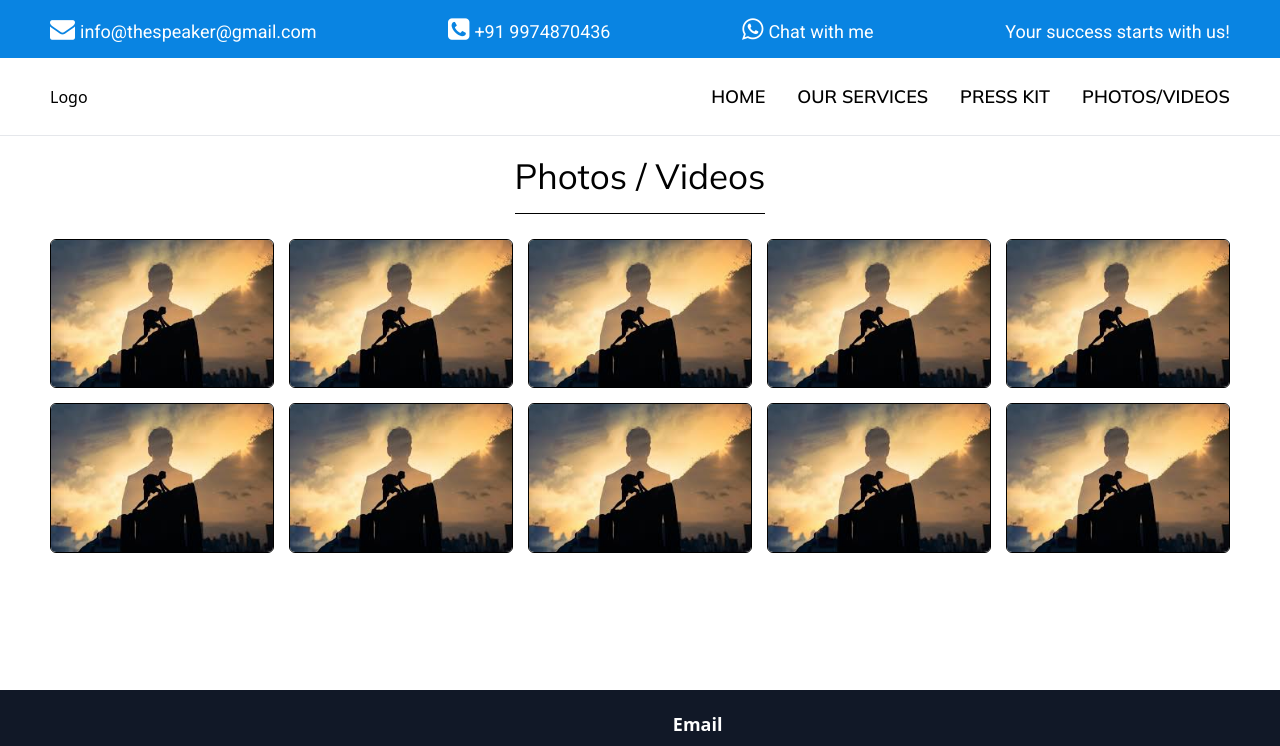
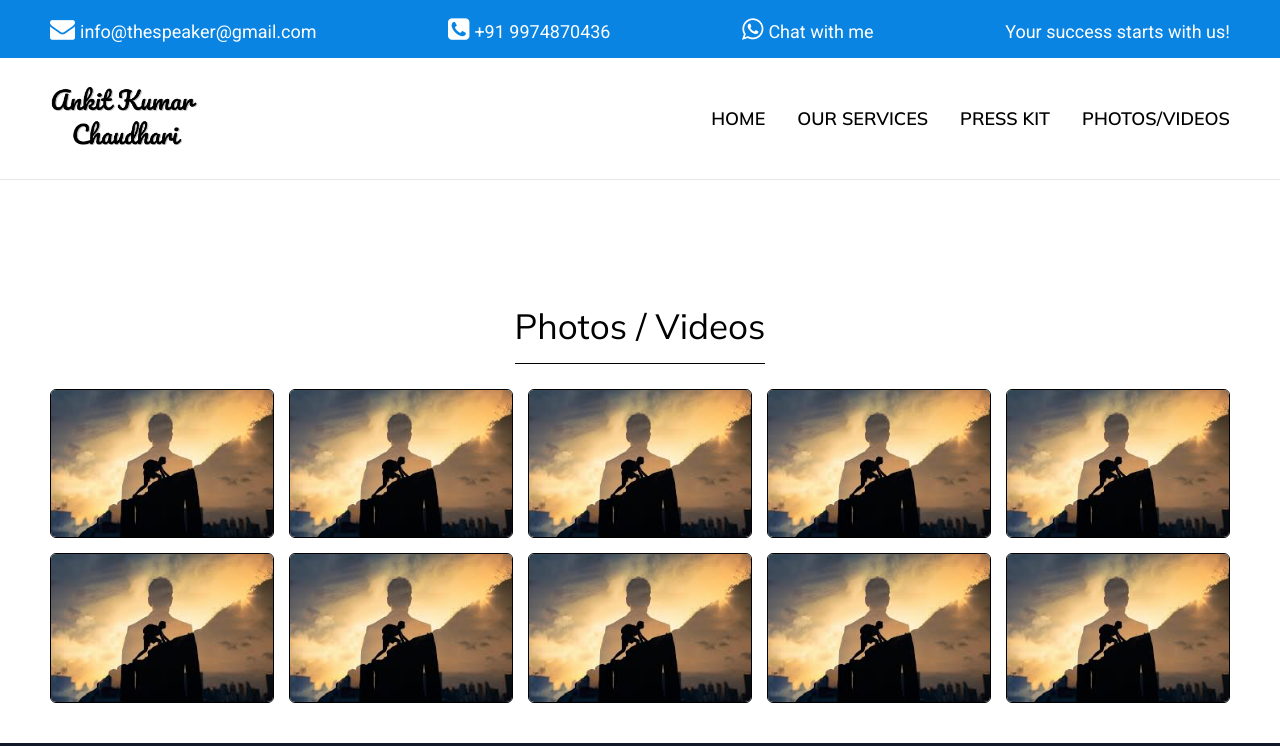
Before and after one commit to manthan3319/akc-MutulFundsExpert, a React (Create React App) app: page /photos-videos in a window 1280 px wide. Shown: the top 746 px of the page. Built offline with nearby package versions, Linux system fonts and the light colour scheme; a web font is replaced by a local one.

Commit message:
logo add

```diff
--- a/src/components/InviteAsSpeaker/InviteAsSpeaker.jsx
+++ b/src/components/InviteAsSpeaker/InviteAsSpeaker.jsx
@@ -7,7 +7,7 @@ const InviteAsSpeaker = () => {
     return (
         <>
             <Speaker_Navbar />
-            <div className='lg:max-w-[1900px] lg:px-[50px] m-auto px-[20px] scroll_section lg:pt-[150px] md:pt-[250px] sm:pt-[190px] pt-[180px]'>
+            <div className='lg:max-w-[1900px] lg:px-[50px] m-auto px-[20px] scroll_section lg:pt-[190px] md:pt-[300px] sm:pt-[190px] pt-[180px]'>
                 <div>
                     <Title text="Become a Part of Mutual Funds Expert!" />
                 </div>
--- a/src/components/PhotosVideos/PhotosVideos.jsx
+++ b/src/components/PhotosVideos/PhotosVideos.jsx
@@ -22,7 +22,7 @@ const PhotosVideos = () => {
     return (
         <>
             <Speaker_Navbar />
-            <div className='lg:max-w-[1900px] lg:px-[50px] m-auto px-[20px] scroll_section lg:pt-[150px] md:pt-[250px] sm:pt-[190px] pt-[180px]'>
+            <div className='lg:max-w-[1900px] lg:px-[50px] m-auto px-[20px] scroll_section md:pt-[300px] md:pt-[300px] sm:pt-[190px] pt-[180px]'>
                 <div className='text-center'>
                     <Title text="Photos / Videos" />
                 </div>
--- a/src/components/Presskit/Presskit.jsx
+++ b/src/components/Presskit/Presskit.jsx
@@ -7,7 +7,7 @@ const Presskit = () => {
     return (
         <>
             <Speaker_Navbar />
-            <div className='lg:max-w-[1900px] lg:px-[50px] m-auto px-[20px] scroll_section lg:pt-[150px] md:pt-[250px] sm:pt-[190px] pt-[180px]'>
+            <div className='lg:max-w-[1900px] lg:px-[50px] m-auto px-[20px] scroll_section md:pt-[300px] md:pt-[300px] sm:pt-[190px] pt-[180px]'>
                 <div className='text-center'>
                     <Title text="Mutual Funds Press Kit" />
                 </div>
--- a/src/components/Speaker_Navbar/Speaker_Navbar.jsx
+++ b/src/components/Speaker_Navbar/Speaker_Navbar.jsx
@@ -2,6 +2,7 @@ import React from 'react';
 import { Link } from 'react-router-dom';
 import Drawer from 'react-modern-drawer'
 import 'react-modern-drawer/dist/index.css'
+import { logo } from '../images/Images';
 
 const menuItems = [
     { name: 'HOME', path: '/' },
@@ -23,7 +24,7 @@ const Speaker_Navbar = () => {
                     <div className='flex justify-between items-center'>
                         <div>
                             <Link to="/">
-                                <h1>Logo</h1>
+                                <img src={logo} className='w-[150px]' alt='logo' />
                             </Link>
                         </div>
                         <div>
@@ -42,7 +43,7 @@ const Speaker_Navbar = () => {
             <div className='md:hidden block sticky sm:top-[163px] top-[140px] bg-white p-[15px] border-b-[1px] border-black'>
                 <div className='flex justify-between items-center  '>
                     <div>
-                        <Link to="/">Logo</Link>
+                        <Link to="/"> <img src={logo} className='w-[150px]' alt='logo' /></Link>
                     </div>
                     <div>
                         <button onClick={toggleDrawer} className='text-[25px]'><i class="fa fa-bars" aria-hidden="true"></i></button>
--- a/src/components/Writer/Writer.jsx
+++ b/src/components/Writer/Writer.jsx
@@ -51,7 +51,7 @@ const MutualFunds = () => {
     return (
         <div>
             <Speaker_Navbar />
-            <div className='lg:max-w-[1900px] lg:px-[50px] m-auto px-[20px] lg:pt-[150px] md:pt-[250px] sm:pt-[190px] pt-[180px] scroll_section'>
+            <div className='lg:max-w-[1900px] lg:px-[50px] m-auto px-[20px] md:pt-[300px] md:pt-[300px] sm:pt-[190px] pt-[180px] scroll_section'>
                 <div className='flex sm:flex-row flex-col'>
                     <div className='sm:w-[30%] w-[100%]'>
                         <h1 className='text-2xl font-bold mb-4'>Our Services</h1>
--- a/src/components/images/Images.jsx
+++ b/src/components/images/Images.jsx
@@ -4,11 +4,13 @@ import speaker from "./cb2.png";
 import background2 from "./background_1.jpg";
 import photo1 from "./photo1.jpeg";
 import rulesforlife from "./11-rules-for-life.png";
+import logo from "./logo.png";
 export {
     background,
     shadow1,
     speaker,
     background2,
     photo1,
-    rulesforlife
+    rulesforlife,
+    logo
 }
```
Also changed, not shown: src/components/images/logo.png (added).
